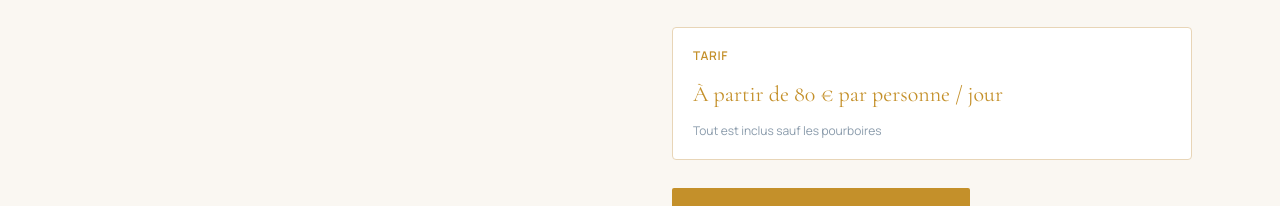
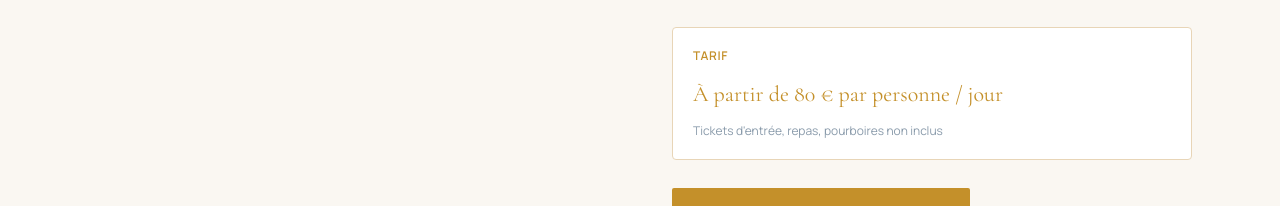
Before and after one commit to thibaudjeay-wq/rendezvous-surlenil, a Next.js app: page /sejours/escapades-serenite in a window 1280 px wide. Shown: the part 1989-2195 px from the top of the page. Built offline with nearby package versions, Linux system fonts and the light colour scheme.

Commit message:
fix: pricingNote Le Caire, Louxor, Assouan, Alexandrie → "Tickets d'entrée, repas, pourboires non inclus"
Co-Authored-By: Claude Sonnet 4.6 <noreply@anthropic.com>

```diff
--- a/app/sejours/escapades-serenite/page.tsx
+++ b/app/sejours/escapades-serenite/page.tsx
@@ -45,7 +45,7 @@ const destinations = [
       { label: 'Saqqarah (pyramide à degrés) & Dahshur' },
     ],
     pricing: 'À partir de 80 € par personne / jour',
-    pricingNote: 'Tout est inclus sauf les pourboires',
+    pricingNote: 'Tickets d\'entrée, repas, pourboires non inclus',
     image: '/photos/signature/marche-lanternes.jpg',
 
     imageAlt: 'Boutique de lanternes dorées au Caire, Khan el-Khalili, Escapades Sérénité',
@@ -114,7 +114,7 @@ const destinations = [
       { label: 'Vol en montgolfière, 100 € par personne (option)' },
     ],
     pricing: 'À partir de 70 € par personne / jour',
-    pricingNote: 'Tout est inclus sauf les pourboires',
+    pricingNote: 'Tickets d\'entrée, repas, pourboires non inclus',
     image: '/photos/signature/karnak-colonnes.jpg',
     imageAlt: 'Colonnes de Karnak au lever du soleil, Louxor, Escapades Sérénité',
     ctaMessage: 'Bonjour Sophie, je souhaite organiser une Escapade Sérénité à Louxor. Pouvez-vous me donner plus d\'informations ? 🌿',
@@ -130,7 +130,7 @@ const destinations = [
       { label: 'Excursion Abou Simbel, +130 € par personne (option)' },
     ],
     pricing: 'À partir de 70 € par personne / jour',
-    pricingNote: 'Tout est inclus sauf les pourboires',
+    pricingNote: 'Tickets d\'entrée, repas, pourboires non inclus',
     image: '/photos/escapades/village-nubien.jpg',
     imageAlt: 'Village nubien, Assouan, Escapades Sérénité',
     ctaMessage: 'Bonjour Sophie, je souhaite organiser une Escapade Sérénité à Assouan. Pouvez-vous me donner plus d\'informations ? 🌿',
@@ -147,7 +147,7 @@ const destinations = [
       { label: 'Le pilier de Pompée, le Sérapaeum, la citadelle de Qaitbay' },
     ],
     pricing: 'À partir de 90 € par personne / jour',
-    pricingNote: 'Tout est inclus sauf les pourboires',
+    pricingNote: 'Tickets d\'entrée, repas, pourboires non inclus',
     image: '/photos/escapades/alexandrie-port.jpg',
     imageAlt: 'Port d\'Alexandrie et citadelle de Qaitbay, Égypte',
     ctaMessage: 'Bonjour Sophie, je souhaite organiser une Escapade Sérénité à Alexandrie. Pouvez-vous me donner plus d\'informations ? 🌿',
```
